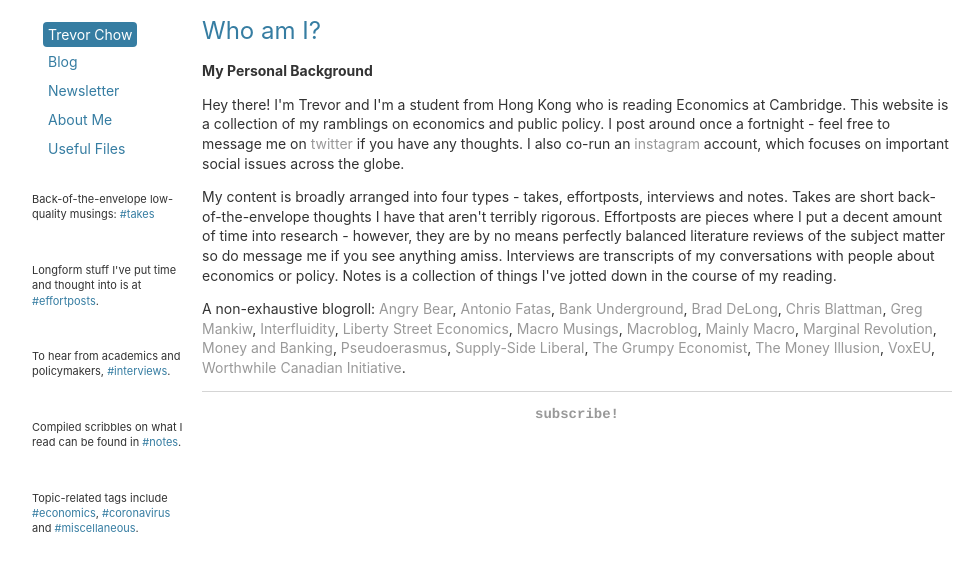
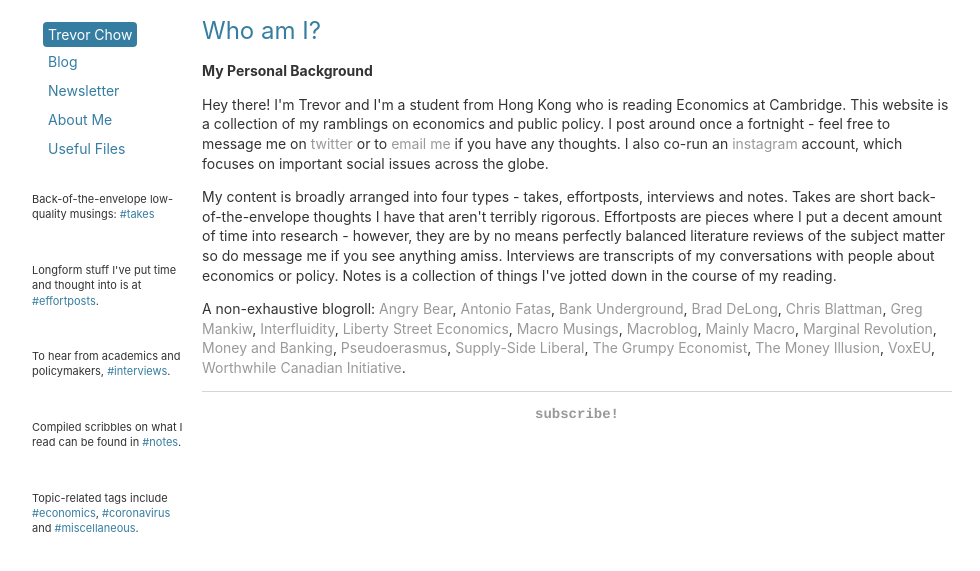
Before and after one commit to tmychow/tmychow.github.io, a Jekyll site: the page built from about/index.html, in a window 1280 px wide. Shown: the top 571 px of the page, without its empty margins (28-1008 px from the left). Built offline with Jekyll 4.4.1, drawn with Linux system fonts in a browser that asks for light colours.

Commit message:
Update index.html

```diff
--- a/about/index.html
+++ b/about/index.html
@@ -5,7 +5,7 @@
 <div class="blurb">
 	<h1>Who am I?</h1>
 	<p><strong>My Personal Background</strong></p>
-	<p>Hey there! I'm Trevor and I'm a student from Hong Kong who is reading Economics at Cambridge. This website is a collection of my ramblings on economics and public policy. I post around once a fortnight - feel free to message me on <a href="https://twitter.com/tmychow">twitter</a> if you have any thoughts. I also co-run an <a href="https://instagram.com/foreverfeminism/">instagram</a> account, which focuses on important social issues across the globe.</p>
+	<p>Hey there! I'm Trevor and I'm a student from Hong Kong who is reading Economics at Cambridge. This website is a collection of my ramblings on economics and public policy. I post around once a fortnight - feel free to message me on <a href="https://twitter.com/tmychow">twitter</a> or to <a href = "mailto:tmychow@.com?subject = Mostly Economic Musings">email me</a> if you have any thoughts. I also co-run an <a href="https://instagram.com/foreverfeminism/">instagram</a> account, which focuses on important social issues across the globe.</p>
 	<p> My content is broadly arranged into four types - takes, effortposts, interviews and notes. Takes are short back-of-the-envelope thoughts I have that aren't terribly rigorous. Effortposts are pieces where I put a decent amount of time into research - however, they are by no means perfectly balanced literature reviews of the subject matter so do message me if you see anything amiss. Interviews are transcripts of my conversations with people about economics or policy. Notes is a collection of things I've jotted down in the course of my reading. </p>
 	<p> A non-exhaustive blogroll: <a href="https://angrybearblog.com/">Angry Bear</a>, <a href="http://antoniofatas.blogspot.com/">Antonio Fatas</a>, <a href="https://bankunderground.co.uk/">Bank Underground</a>, <a href="https://delong.typepad.com/">Brad DeLong</a>, <a href="https://chrisblattman.com/">Chris Blattman</a>, <a href="https://gregmankiw.blogspot.com/">Greg Mankiw</a>, <a href="https://interfluidity.com/">Interfluidity</a>, <a href="https://libertystreeteconomics.newyorkfed.org/">Liberty Street Economics</a>, <a href="https://macromarketmusings.blogspot.com/">Macro Musings</a>, <a href="https://www.frbatlanta.org/blogs/macroblog/">Macroblog</a>, <a href="https://mainlymacro.blogspot.com/">Mainly Macro</a>, <a href="https://marginalrevolution.com/">Marginal Revolution</a>, <a href="https://www.moneyandbanking.com/">Money and Banking</a>, <a href="https://pseudoerasmus.com/">Pseudoerasmus</a>, <a href="https://blog.supplysideliberal.com/">Supply-Side Liberal</a>, <a href="https://johnhcochrane.blogspot.com/">The Grumpy Economist</a>, <a href="https://www.themoneyillusion.com/">The Money Illusion</a>, <a href="https://voxeu.org/">VoxEU</a>, <a href="https://worthwhile.typepad.com/">Worthwhile Canadian Initiative</a>. </p>
 </div><!-- /.blurb -->
```
